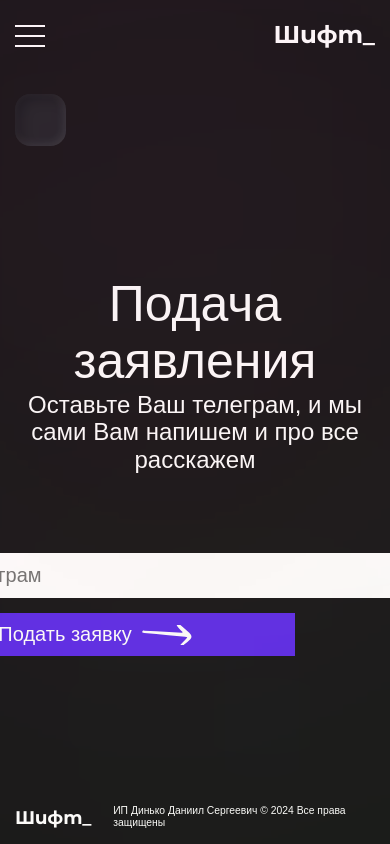
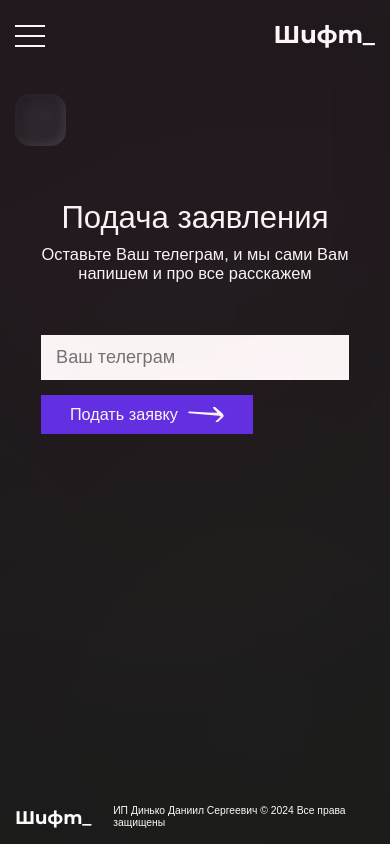
Before and after one commit to FreightDH/shift_, a React (Vite) app: page /application in a window 390 px wide. Built offline with nearby package versions, Linux system fonts and the light colour scheme.

Commit message:
feat: add responsive to application page

```diff
--- a/package.json
+++ b/package.json
@@ -6,7 +6,7 @@
   "author": "Max Zolotkov",
   "type": "module",
   "scripts": {
-    "start": "vite",
+    "start": "vite --host",
     "build": "tsc && vite build",
     "preview": "vite preview",
     "lint": "eslint . --ext js,jsx --report-unused-disable-directives --max-warnings 0",
--- a/src/pages/application/ApplicationPage.module.scss
+++ b/src/pages/application/ApplicationPage.module.scss
@@ -20,7 +20,7 @@
     right: 0;
   }
 
-  &__content {
+  &__body {
     display: flex;
     flex-direction: column;
     justify-content: center;
@@ -34,21 +34,26 @@
 
   &__titles {
     padding: 80px 0px 0px 0px;
+    @include adaptiveValue('padding-top', 80, 0);
   }
 
   &__title {
     font-size: 50px;
+    @include adaptiveValue('font-size', 50, 30);
     text-align: center;
   }
 
   &__subtitle {
+    @include adaptiveValue('padding-top', 0, 10);
     max-width: 800px;
     font-size: 24px;
+    @include adaptiveValue('font-size', 24, 16);
     text-align: center;
   }
 
   &__controls {
     padding: 30px 0px 0px 0px;
+    @include adaptiveValue('padding-top', 30, 0);
     display: flex;
     flex-direction: column;
     gap: 15px;
--- a/src/pages/application/ApplicationPage.ui.jsx
+++ b/src/pages/application/ApplicationPage.ui.jsx
@@ -13,7 +13,6 @@ export const ApplicationPage = () => {
         <section className={cl.application}>
           <div className="application__container">
             <div className={cl.application__body}>
-              <div className={cl.application__content}>
               <div className={cn(cl.application__square, {}, ['square', 'bg__grey'])}></div>
               <div className={cl.application__titles}>
                 <h1 className={cl.application__title}>Подача заявления</h1>
@@ -23,8 +22,7 @@ export const ApplicationPage = () => {
               </div>
               <div className={cl.application__controls}>
                 <CustomInput placeholder="Ваш телеграм" value="" onChange={() => {}} />
-                  <CustomButton></CustomButton>
-                </div>
+                <CustomButton />
               </div>
             </div>
           </div>
--- a/src/shared/UI/CustomButton/CustomButton.module.scss
+++ b/src/shared/UI/CustomButton/CustomButton.module.scss
@@ -3,10 +3,14 @@
 .btn {
   display: inline-block;
   max-width: 400px;
+  @include adaptiveValue('max-width', 400, 200);
 
   padding: 10px 15px;
+  @include adaptiveValue('padding-left', 15, 10);
+  @include adaptiveValue('padding-right', 15, 10);
 
   font-size: 20px;
+  @include adaptiveValue('font-size', 20, 16);
   text-align: center;
 
   background-color: #5f2eea;
@@ -19,6 +23,8 @@
   img {
     width: 50px;
     height: 20px;
+    @include adaptiveValue('width', 50, 35);
+    @include adaptiveValue('height', 20, 15);
     object-fit: cover;
   }
 }
--- a/src/shared/UI/CustomInput/CustomInput.module.scss
+++ b/src/shared/UI/CustomInput/CustomInput.module.scss
@@ -3,10 +3,12 @@
 .input {
   display: block;
   width: 600px;
+  @include adaptiveValue('width', 600, 290);
   height: 45px;
   padding: 0px 15px;
 
   font-size: 20px;
+  @include adaptiveValue('font-size', 20, 18);
 
   border-radius: 0 !important;
 
```
Lines whose indentation alone changed are shown as unchanged.
